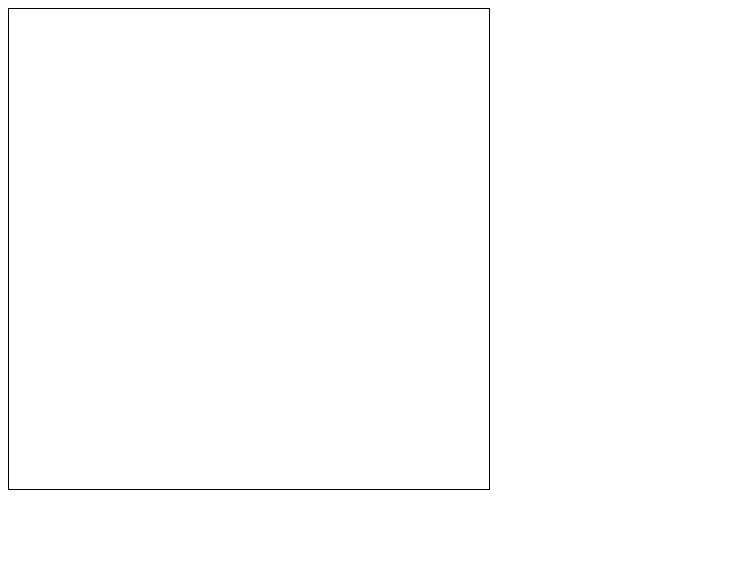
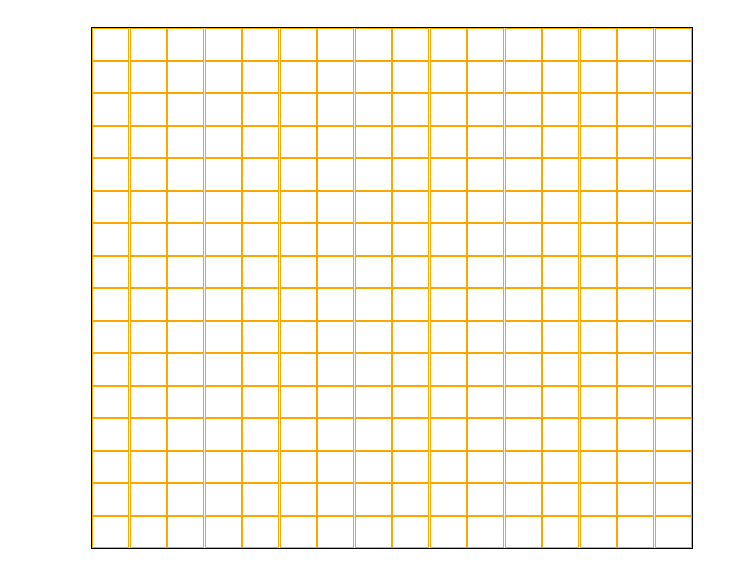
Before and after one commit to Th3dworld/Etch-a-Sketch, a plain HTML site: page index.html in a window 1280 px wide. Shown: the whole page, without its empty margins (0-748 px from the left). Drawn offline with Linux system fonts and the light colour scheme.

Commit message:
Add grids and edit css file

```diff
--- a/script.js
+++ b/script.js
@@ -0,0 +1,10 @@
+//Set up variables
+const container = document.getElementById("container");
+const gridSquare = document.createElement("div");
+
+//set gridSquareAttributes
+gridSquare.setAttribute("style", "height: 30px; width: 30px; border: orange solid 1px; margin: 0px");
+
+for(let i = 0; i < (16*16); i++){
+    container.innerHTML += `<div class="gridSquare"></div>`;
+}
--- a/styles.css
+++ b/styles.css
@@ -1,8 +1,28 @@
+body {
+    display: flex;
+    justify-content: center;
+    align-items: center;
+    width: 60dvw;
+    height: 70dvh;
+}
+
 #container {
     display: flex;
     flex-direction: column;
     flex-wrap: wrap;
-    width: 480px;
-    height: 480px;
+    overflow: hidden;
+    width: 600px;
+    height: 520px;
+    align-items: center;
+    justify-content: center;
     border: solid black 1px;
 }
+
+.gridSquare{
+    height: 30px;
+    width: 35px;
+    margin: 0px;
+    padding: 0px;
+    border: orange solid 1px; margin: 0px;
+    flex: 1 1 auto;
+}
```
